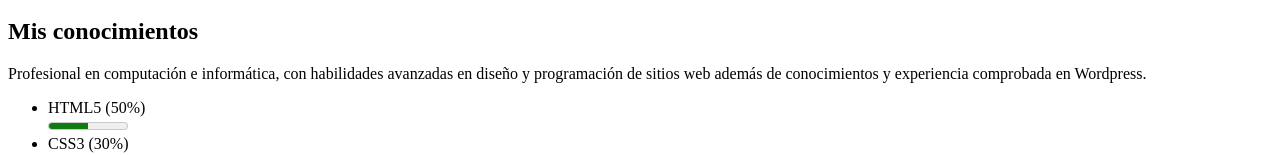
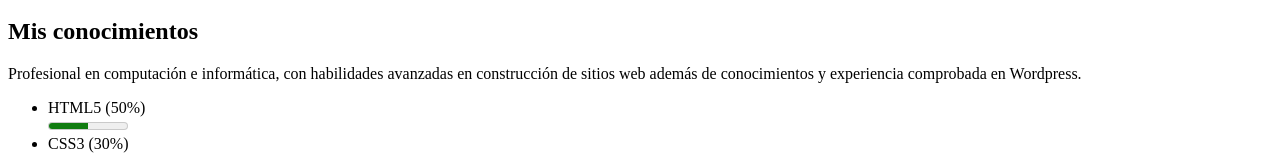
Before and after one commit to LuisMiguelDev/ejercicio_1, a plain HTML site: page misconocimientos.html in a window 1280 px wide. Shown: the part 154-309 px from the top of the page. Drawn offline with Linux system fonts and the light colour scheme.

Commit message:
Update misconocimientos.html

```diff
--- a/misconocimientos.html
+++ b/misconocimientos.html
@@ -21,7 +21,7 @@
         <section>
             <h2>Mis conocimientos</h2>
                 <p>
-                    Profesional en computación e informática, con habilidades avanzadas en diseño y programación de
+                    Profesional en computación e informática, con habilidades avanzadas en construcción de
                     sitios web además de conocimientos y experiencia comprobada en Wordpress.
                 </p>
                 <ul>
```
